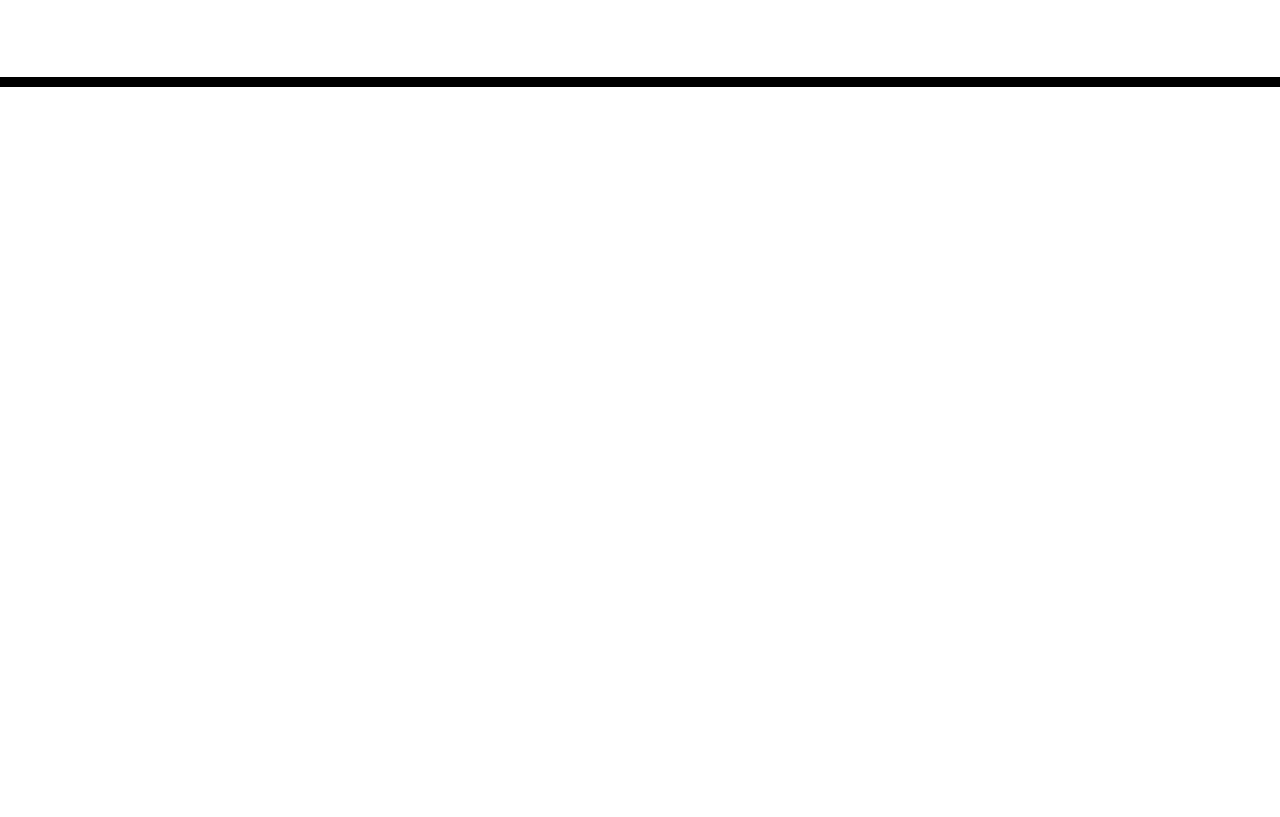
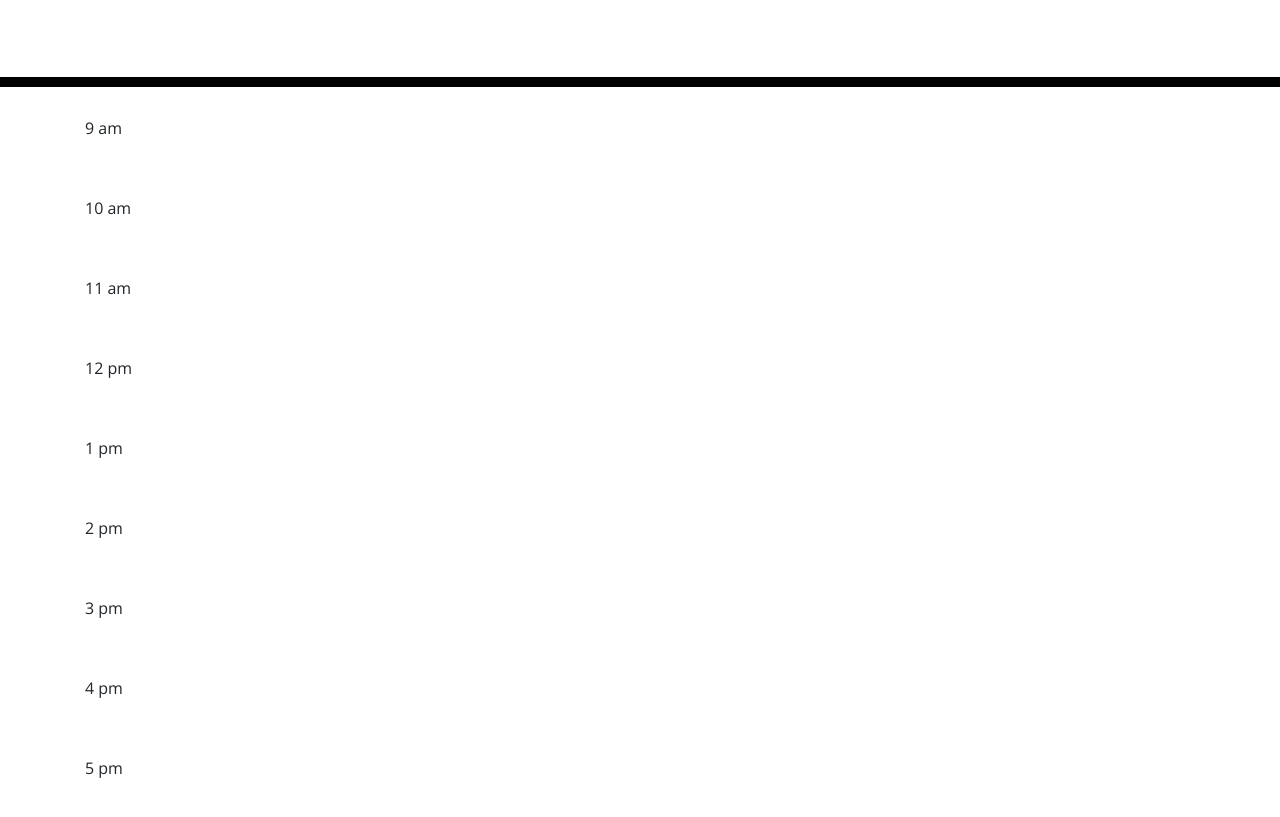
Before and after one commit to indyminhas/indy-planner, a plain HTML site: page index.html in a window 1280 px wide. Shown: the part 181-998 px from the top of the page. Before the commit the page ends 800 px from the top, so only its background shows below. Drawn offline with nearby package versions, Linux system fonts and the light colour scheme.

Commit message:
edited html with rows and columns

```diff
--- a/index.html
+++ b/index.html
@@ -29,6 +29,51 @@
       <p id="currentDay" class="lead"></p>
     </header>
     <div class="container">
+        <div class="row">
+            <div class="col">9 am</div>
+            <div class="col"></div>
+            <div class="col"></div>
+        </div>
+        <div class="row">
+            <div class="col">10 am</div>
+            <div class="col"></div>
+            <div class="col"></div>
+        </div>
+        <div class="row">
+            <div class="col">11 am</div>
+            <div class="col"></div>
+            <div class="col"></div>
+        </div>
+        <div class="row">
+            <div class="col">12 pm</div>
+            <div class="col"></div>
+            <div class="col"></div>
+        </div>
+        <div class="row">
+            <div class="col">1 pm</div>
+            <div class="col"></div>
+            <div class="col"></div>
+        </div>
+        <div class="row">
+            <div class="col">2 pm</div>
+            <div class="col"></div>
+            <div class="col"></div>
+        </div>
+        <div class="row">
+            <div class="col">3 pm</div>
+            <div class="col"></div>
+            <div class="col"></div>
+        </div>
+        <div class="row">
+            <div class="col">4 pm</div>
+            <div class="col"></div>
+            <div class="col"></div>
+        </div>
+        <div class="row">
+            <div class="col">5 pm</div>
+            <div class="col"></div>
+            <div class="col"></div>
+        </div>
       <!-- Timeblocks go here -->
 
     </div>
```
